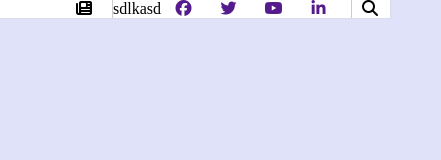
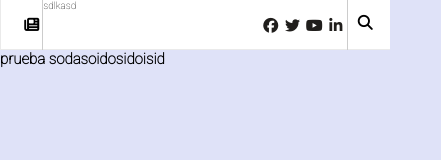
Before and after one commit to MarcoMejiaL/blogPersonal, a website built with webpack: page public/index.html in a window 390 px wide. Shown: the whole page, 441 px wide, since content can reach past the window. Built offline with nearby package versions, Linux system fonts and the light colour scheme.

Commit message:
header terminado casi responsivo

```diff
--- a/package.json
+++ b/package.json
@@ -19,6 +19,8 @@
     "css-loader": "^5.2.6",
     "html-webpack-plugin": "^5.3.1",
     "mini-css-extract-plugin": "^1.6.0",
+    "node-sass": "^6.0.1",
+    "sass-loader": "^12.1.0",
     "webpack": "^5.39.0",
     "webpack-cli": "^4.7.2"
   }
--- a/public/index.html
+++ b/public/index.html
@@ -6,19 +6,25 @@
     <meta name="viewport" content="width=device-width, initial-scale=1.0">
     <title>Bloq Personal</title>
     <script src="https://kit.fontawesome.com/241e03a3a0.js" crossorigin="anonymous"></script>
-
+    <link rel="preconnect" href="https://fonts.googleapis.com">
+<link rel="preconnect" href="https://fonts.gstatic.com" crossorigin>
+<link href="https://fonts.googleapis.com/css2?family=Roboto:wght@100&display=swap" rel="stylesheet">
 </head>
 <body>
+    <header class="Header" id="header">
+
+    </header>
     <main class="Main">
-        <header class="Header" id="header">
 
-        </header>
-        <section id="content">
+        <section id="logo" class="Logo">
+
+        </section>
+        <!-- <section id="content">
             <div class="loading">
 
             </div>
 
-        </section>
+        </section> -->
     </main>
 </body>
 </html>
--- a/src/routes/index.js
+++ b/src/routes/index.js
@@ -1,11 +1,14 @@
 import Header from '../template/Header';
+import Logo from '../template/Logo';
 
 
 
 const router = async()=>{
     const header =null || document.getElementById('header');
+    const logo = null || document.getElementById('logo');
 
     header.innerHTML= await Header();
+    logo.innerHTML = await Logo();
 
 }
 export default router;
--- a/src/styles/styles.css
+++ b/src/styles/styles.css
@@ -1,5 +1,20 @@
+:root{
+    --background-color: #dfe2f8;
+    --font-roboto: 'Roboto', sans-serif;
+    --soft-black: #201E1C;
+}
+html{
+    font-size: 62.5%;
+    font-family: var(--font-roboto);
+}
+.header{
+    position: relative;
+    width: 100%;
+    min-width: 320px;
+    height: 50px;
+}
 body{
-    background-color: #dfe2f8;
+    background-color:var(--background-color);
 
 
 }
@@ -11,15 +26,13 @@ body{
     padding: 0;
 }
 .Header-container{
-    max-height: 50px;
-    width: 100vw;
+    min-height: 50px;
+    width: 100%;
     display: grid;
-    grid-template-columns: 113px 1fr 180px  100px ;
+    grid-template-columns: 1fr 5fr 2fr  1fr ;
     background-color: #fff;
-    box-shadow: 0px 0px 2px 0px #ccc;
-    box-shadow: 0px 0px 2px 0px #ccc;
-
-    position: absolute;
+    box-shadow: 1px -1px 0 0 #eaeaea, inset 1px -1px 0 0 #eaeaea;
+    position: relative;
 }
 .Header-newspapper{
     grid-column: 1;
@@ -31,8 +44,9 @@ body{
 }
 .newspaper--icon{
     grid-column: 2;
+    margin: auto;
+   font-size: 1.5rem;
 
-    margin: auto;
 
 }
 
@@ -41,7 +55,7 @@ body{
 
 
 
-
+/* fin carrusel */
 /* social media */
 .Header-socialMedia{
 
@@ -49,19 +63,32 @@ body{
     display: grid;
     grid-template-columns:  1fr 1fr 1fr 1fr;
     color: black;
+    height: 100%;
 
 }
 .Header-socialMedia li a{
     display: inline-block;
+    font-size: 1.5rem;
+    color: var(--soft-black);
+
 }
 .Header--button{
     margin: auto;
 }
+/* fin social media */
+/* inicio search button */
 .Header__search {
     border-left: 1px solid #ccc;
     padding-left: 10px;
-    margin-left: 10px;
+    height: 100%;
+    width: 100%;
 
+
+}
+.Header__search p{
+    margin: auto;
+    margin-top: 15px;
+    font-size: 1.5rem;
 }
 
 .Header__search ul{
@@ -78,13 +105,14 @@ body{
 .Header__search:hover ul, .Header__search--ul:hover{
     display: block;
     position: absolute;
+    top: 50px;
 
 }
 
 .Header__search--styles{
   border: 2px solid white;
   box-shadow: 1px 1px   #ccc;
-  color: black;
+  color: var(--soft-black);
   font-size: 12px;
   height: 40px;
   padding: 0px 20px;
--- a/src/template/Header.js
+++ b/src/template/Header.js
@@ -15,10 +15,10 @@ const Header=()=>{
           <div class="Header__socialMedia-conatiner" >
 
               <ul class="Header-socialMedia">
-                  <li class="Header--button"><a class="fab fa-facebook" href="" ></a></li>
-                  <li class="Header--button"><a href="" class="fab fa-twitter"></a></li>
-                  <li class="Header--button"><a href="" class="fab fa-youtube"></a></li>
-                  <li class="Header--button"><a  href="" class="fab fa-linkedin-in"></a></li>
+                  <li class="Header--button"><a class="fab fa-facebook" href="#" ></a></li>
+                  <li class="Header--button"><a href="#" class="fab fa-twitter"></a></li>
+                  <li class="Header--button"><a href="#" class="fab fa-youtube"></a></li>
+                  <li class="Header--button"><a  href="#" class="fab fa-linkedin-in"></a></li>
 
 
               </ul>
--- /dev/null
+++ b/src/template/Logo.js
@@ -0,0 +1,14 @@
+const Logo=()=>{
+    const view =`
+
+
+    <h1>prueba sodasoidosidoisid</h1>
+
+
+
+
+    `;
+    return view;
+}
+
+export default Logo;
--- a/webpack.config.js
+++ b/webpack.config.js
@@ -21,8 +21,8 @@ module.exports={
             }
         },
         {
-            test: /\.css$/i,
-            use:[MiniCssExtractPlugin.loader, 'css-loader']
+            test: /\.s?css$/i,
+            use:[MiniCssExtractPlugin.loader, 'css-loader', 'sass-loader']
         }
 
 
```
Also changed, not shown: dist/index.html, dist/main.js, dist/src/styles/main.css, 1 other file.
